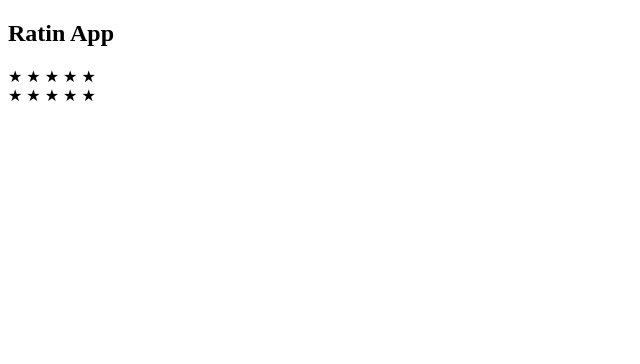
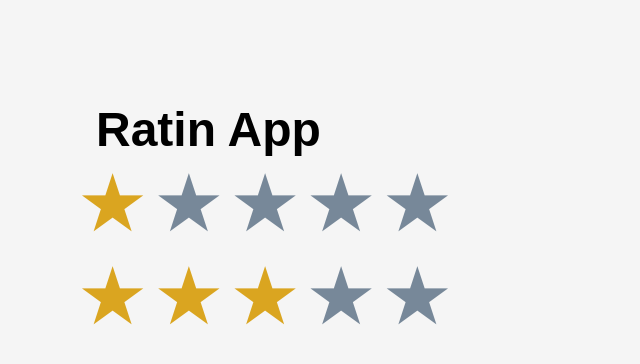
Before and after one commit to Georzilla/ratingBox, a plain HTML site: page index.html in a window 1280 px wide. Shown: the whole page, without its empty margins (0-640 px from the left). Drawn offline with Linux system fonts and the light colour scheme.

Commit message:
function resetRating that takes default rating and highligt it with highlightRate function

```diff
--- a/index.html
+++ b/index.html
@@ -3,12 +3,13 @@
 <head>
     <meta charset="UTF-8">
     <meta name="viewport" content="width=device-width, initial-scale=1.0">
+    <link rel="stylesheet" href="style.css">
     <title>Rating App</title>
 </head>
 <body>
     <h2>Ratin App</h2>
 
-    <div class="star-rater" id="rater-1" role="rater">
+    <div class="star-rater" id="rater-1" data-rating="1" role="rater">
         <span class="star" data-value="1">&#9733;</span>
         <span class="star" data-value="2">&#9733;</span>
         <span class="star" data-value="3">&#9733;</span>
@@ -16,7 +17,7 @@
         <span class="star" data-value="5">&#9733;</span>
     </div>
 
-    <div class="star-rater" id="rater-1" role="rater">
+    <div class="star-rater" id="rater-1" data-rating="3" role="rater">
         <span class="star" data-value="1">&#9733;</span>
         <span class="star" data-value="2">&#9733;</span>
         <span class="star" data-value="3">&#9733;</span>
--- a/js/rater.js
+++ b/js/rater.js
@@ -1,3 +1,17 @@
 export function Rater(ratingElement) {
     const stars = ratingElement.querySelectorAll('.star');
+
+    const resetRating = ev => {
+        const currentRating = ratingElement.getAttribute('data-rating');
+        highlightRate(currentRating);
+    };
+
+    const highlightRate = (rating) => {
+        stars.forEach(star => {
+            star.style.color =
+            rating >= star.getAttribute('data-value') ? 'goldenrod' : 'lightslategrey';
+        });
+    }
+
+    resetRating();
 }
--- /dev/null
+++ b/style.css
@@ -0,0 +1,21 @@
+body {
+    margin: 0;
+    padding: 0;
+    background-color: whitesmoke;
+    font-family: sans-serif;
+}
+
+h2 {
+    font-size: 3em;
+    margin: auto;
+    margin-left: 2em;
+    margin-top: 8%;
+}
+
+.star-rater {margin-left: 6%;}
+
+.star-rater .star {
+    font-size: 5rem;
+    color: lightslategrey;
+
+}
```
